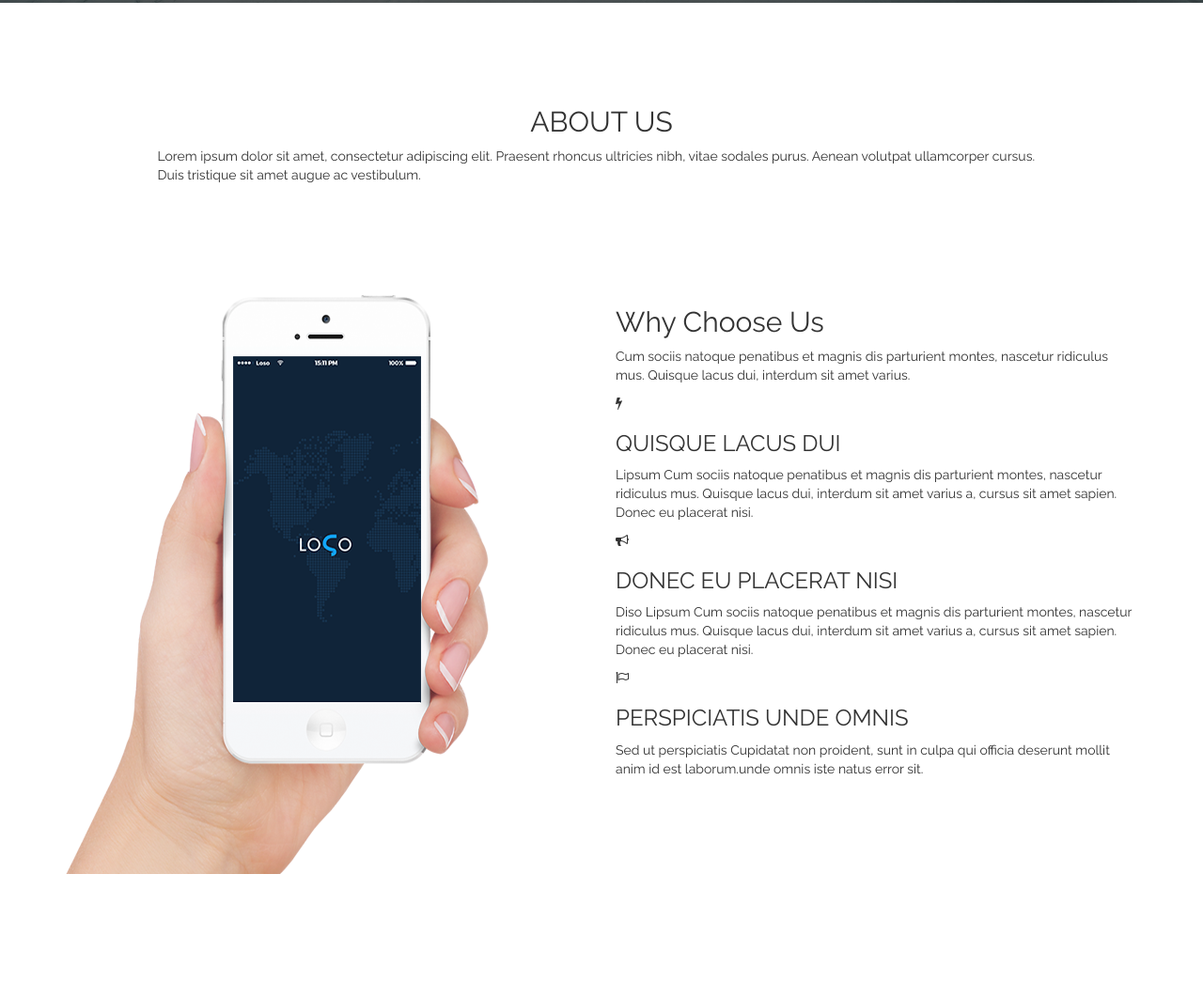
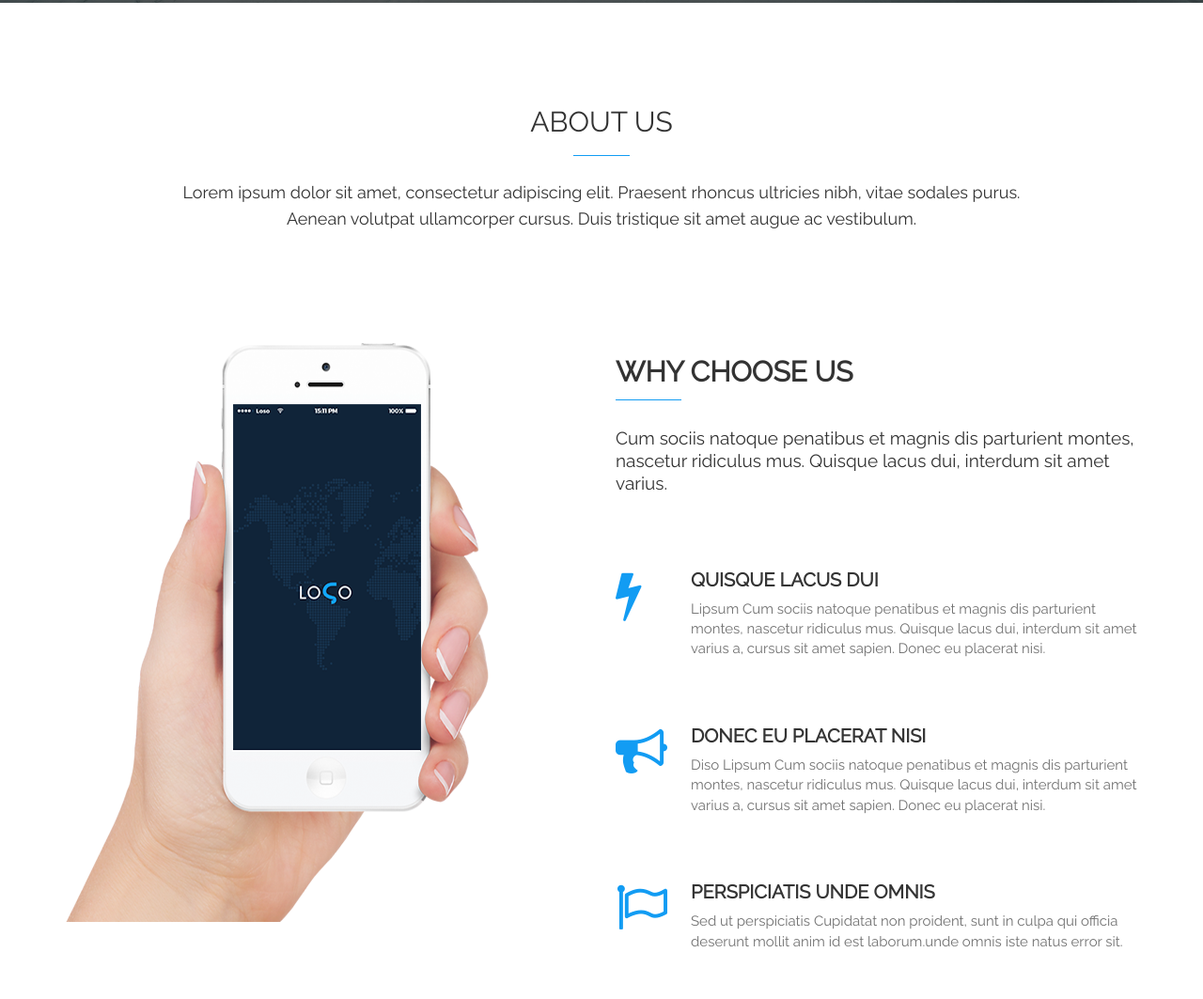
Before and after one commit to jkai7/small-business-site, a plain HTML site: page index.html in a window 1280 px wide. Shown: the part 636-1699 px from the top of the page at 94% size. Before the commit the page ends 1566 px from the top, so only its background shows below. Drawn offline with Linux system fonts and the light colour scheme.

Commit message:
finished about us

```diff
--- a/CSS/style.css
+++ b/CSS/style.css
@@ -28,6 +28,27 @@ p {
     font-weight: 400;
     text-transform: uppercase;
 }
+
+.section-title h2:after {
+    content: "";
+    position: absolute;
+    bottom: -20px;
+    left: 50%;
+    width: 60px;
+    height: 1px;
+    background-color: #129cf3;
+    margin-left: -30px;
+}
+
+.section-title p {
+    color: #333;
+    font-size: 18px;
+    line-height: 28px;
+    font-weight: 300;
+    text-align: center;
+    margin-top: 45px;
+}
+
 
 /* ==================== Header ======================= */
 
@@ -133,5 +154,67 @@ p {
     margin-top: 8px;
 }
 
+.choose-us-title {
+    padding-bottom: 50px;
+
+}
+
+.choose-us-title h2 {
+    text-transform: uppercase;
+    font-weight: 800;
+    font-size: 30px;
+    line-height: 37px;
+    position: relative;
+}
+
+.choose-us-title h2:after {
+    content: "";
+    position: absolute;
+    bottom: -12px;
+    left: 0;
+    width: 70px;
+    height: 1px;
+    background-color: #129cf3;
+}
+
+.choose-us-title p {
+    margin-top: 40px;
+    font-size: 19px;
+    line-height: 24px;
+}
+
+.choose-us-item {
+    position: relative;
+    padding-bottom: 40px;
+    padding-left: 80px;
+}
+
+.choose-us-item div {
+    position: absolute;
+    top: 0;
+    left: 0;
+}
+
+.choose-us-item div i {
+    font-size: 55px;
+    color: #129cf3;
+    transition: all 1s;
+    -webkit-transition: all 1s;
+    -o-transition: all 1s;
+    -moz-transition: all 1s;
+}
+
+.choose-us-item h3 {
+    color: #343434;
+    text-transform: uppercase;
+    font-size: 20px;
+    font-weight: 800;
+}
+
+.choose-us-item p {
+    color: #727272;
+    font-size: 15px;
+}
+
 
 /* ==================== Features ========================= */
--- a/index.html
+++ b/index.html
@@ -19,10 +19,7 @@
     <link rel="stylesheet" media="screen" href="CSS/font-awesome.min.css" />
     <link rel="stylesheet" type="text/css" media="screen" href="CSS/style.css" />
 
-    <!-- JavaScript -->
-    <script src="JS/jquery.js"></script>
-    <script src="JS/bootstrap.min.js"></script>
-    <script src="JS/script.js"></script>
+
 
 </head>
 
@@ -205,7 +202,10 @@
 
 
 
-
+    <!-- JavaScript -->
+    <script src="JS/jquery.js"></script>
+    <script src="JS/bootstrap.min.js"></script>
+    <script src="JS/script.js"></script>
 </body>
 
 </html>
```
